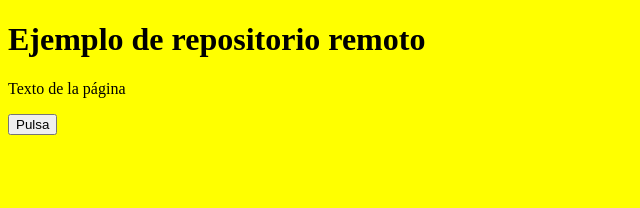
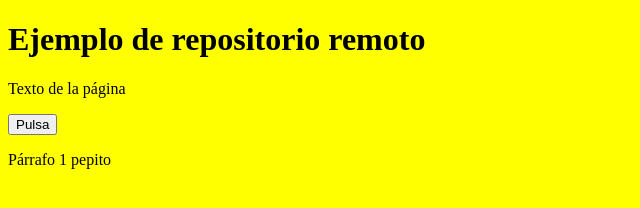
Before and after one commit to JoseYanezMinsait/IndraGit, a plain HTML site: page index.html in a window 1280 px wide. Shown: the whole page, without its empty margins (0-640 px from the left). Drawn offline with Linux system fonts and the light colour scheme.

Commit message:
parrafo 1 pepito

```diff
--- a/index.html
+++ b/index.html
@@ -10,5 +10,6 @@
     <h1>Ejemplo de repositorio remoto</h1>
     <p>Texto de la página</p>
     <button onclick="saludar()">Pulsa</button>
+    <p>Párrafo 1 pepito</p>
 </body>
 </html>
```
